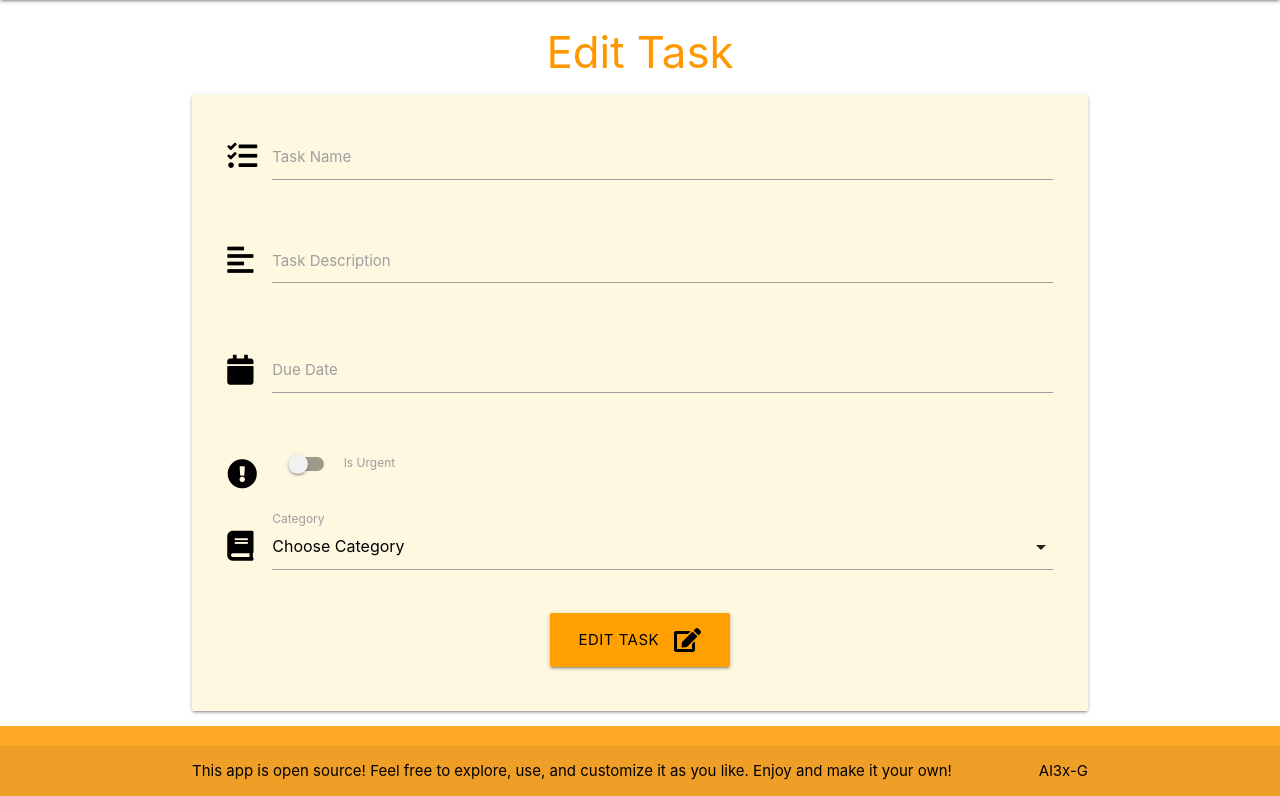
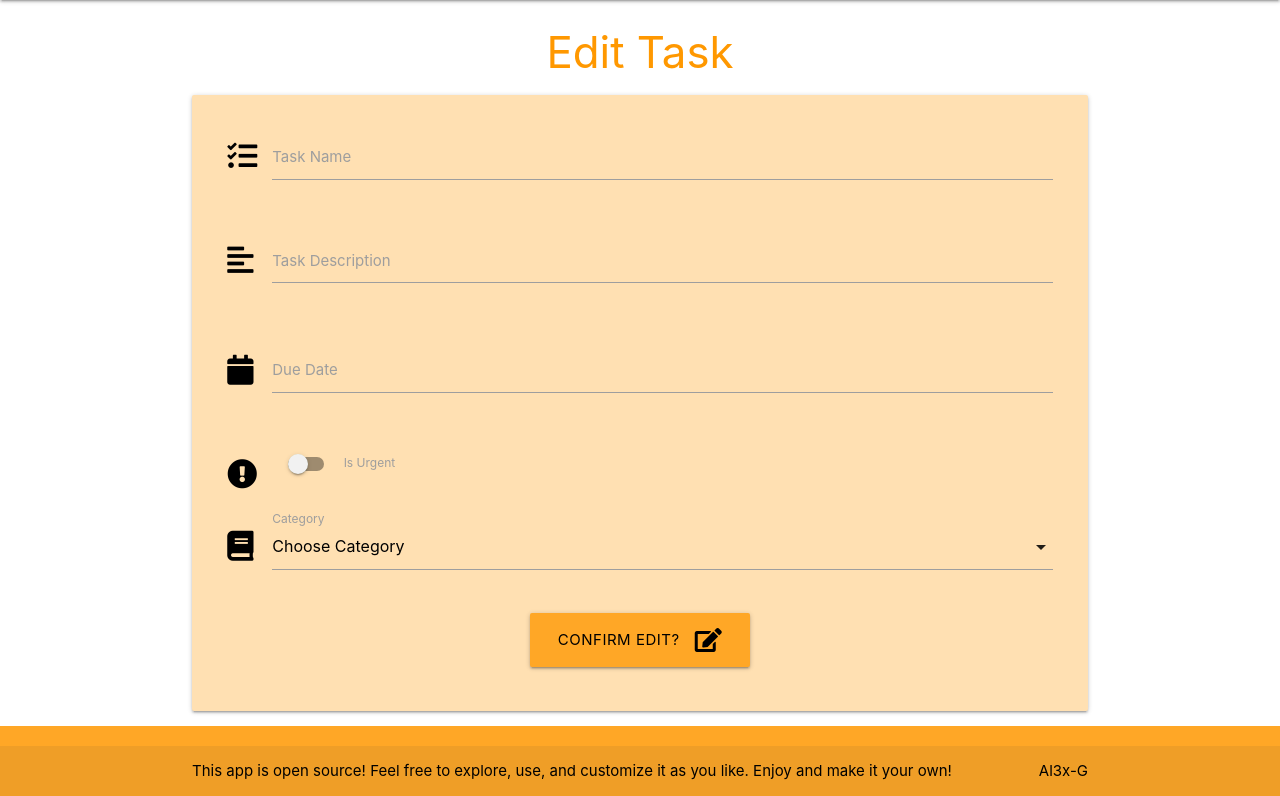
Before and after one commit to Al3x-G/Task_Manager_App, a Flask app: template taskmanager/templates/edit_task.html in a window 1280 px wide. Shown: the part 64-860 px from the top of the page. Run offline with Flask 3, Linux system fonts and the light colour scheme; the template is opened without the code that fills it, so the values that code supplies are empty.

Commit message:
User test in person leading to some colour changes, beautify code

```diff
--- a/taskmanager/templates/add_category.html
+++ b/taskmanager/templates/add_category.html
@@ -3,7 +3,7 @@
 
 <h3 class="orange-text center-align">Add Category</h3>
 
-<div class="row card-panel amber">
+<div class="row card-panel amber lighten-4">
     <form class="col s12" method="POST" action="{{ url_for('add_category') }}">
         <!-- category_name -->
         <div class="row">
--- a/taskmanager/templates/add_task.html
+++ b/taskmanager/templates/add_task.html
@@ -3,7 +3,7 @@
 
 <h3 class="orange-text center-align">Add Task</h3>
 
-<div class="row card-panel amber lighten-5">
+<div class="row card-panel amber lighten-4">
     <form class="col s12" method="POST" action="{{ url_for('add_task') }}">
 
         <!-- task_name -->
--- a/taskmanager/templates/edit_task.html
+++ b/taskmanager/templates/edit_task.html
@@ -3,7 +3,7 @@
 
 <h3 class="orange-text center-align">Edit Task</h3>
 
-<div class="row card-panel amber lighten-5">
+<div class="row card-panel orange lighten-4">
     <form class="col s12" method="POST" action="{{ url_for('edit_task', task_id=task.id) }}">
 
         <!-- task_name -->
@@ -77,8 +77,8 @@
         <!-- submit button -->
         <div class="row">
             <div class="col s12 center-align">
-                <button type="submit" class="btn-large amber darken-2 black-text">
-                    Edit Task <i class="fas fa-edit right"></i>
+                <button type="submit" class="btn-large orange lighten-1 black-text">
+                    Confirm Edit? <i class="fas fa-edit right"></i>
                 </button>
             </div>
         </div>
--- a/taskmanager/templates/tasks.html
+++ b/taskmanager/templates/tasks.html
@@ -14,14 +14,14 @@
 <ul class="collapsible">
     {% for task in tasks|sort(attribute="due_date") %}
     <li>
-        <div class="collapsible-header orange lighten-2 black-text">
+        <div class="collapsible-header orange lighten-1 black-text">
             <i class="fas fa-caret-down"></i>
             <strong>{{ task.task_name }}</strong> : {{ task.due_date.strftime("%d %B, %Y") }}
             {% if task.is_urgent == True %}
             <i class="fas fa-exclamation-circle orange lighten-2 black-text"></i>
             {% endif %}
         </div>
-        <div class="collapsible-body orange lighten-3 black-text">
+        <div class="collapsible-body orange lighten-2 black-text">
             <strong>{{ task.category }}</strong>
             <p>{{ task.task_description }}</p>
             <p>
```
